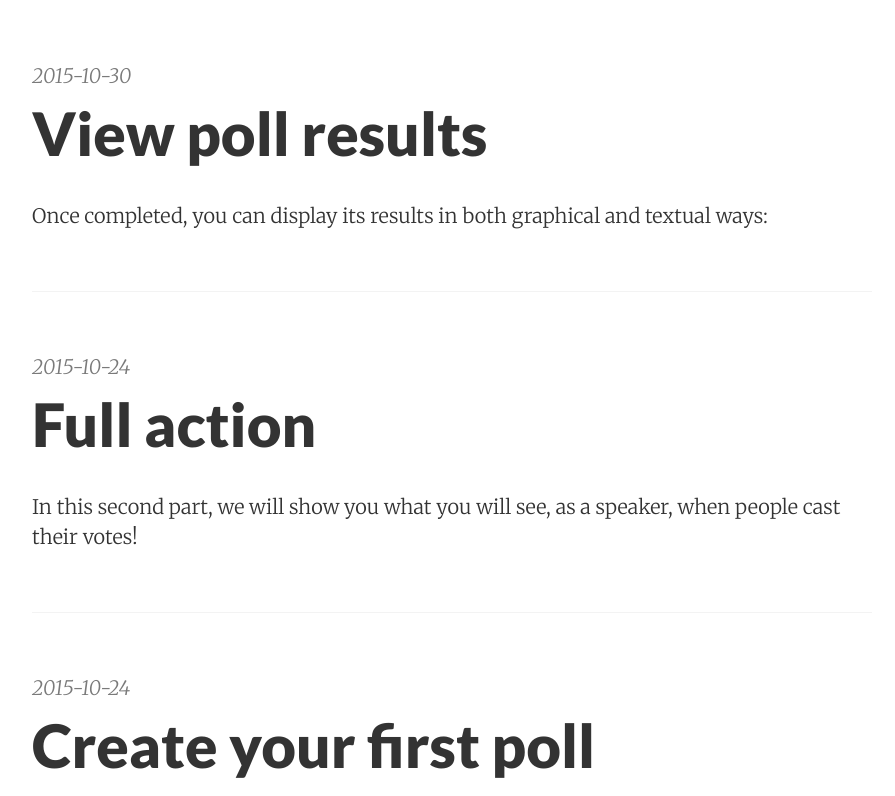
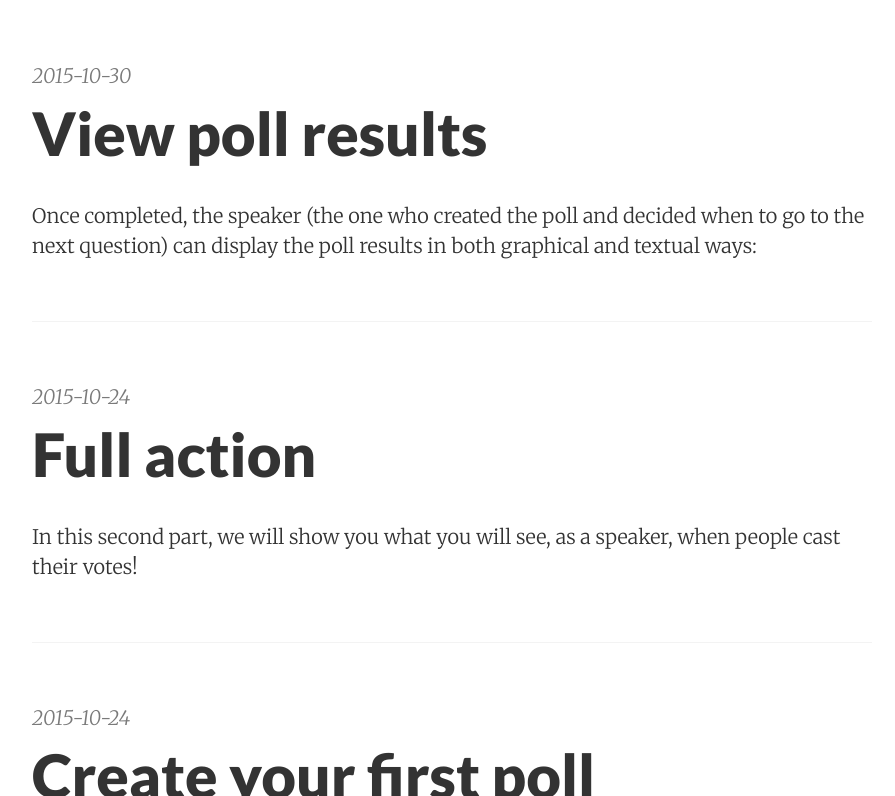
Before and after one commit to julienamacher/twebpres, a Jekyll site: the page built from index.html, in a window 1280 px wide and 900 px high, cut to the strip 104-900 px from the top of the window. Shown: the whole strip, without its empty margins (188-1083 px from the left). Built offline with Jekyll 4.4.1, drawn with Linux system fonts in a browser that asks for light colours; the list of posts is cut into pages by our own code.

Commit message:
jfuyffvyyyfyfyyyffffyfyffyfyfyfyfyu

```diff
--- a/_posts/2015-10-30-view.markdown
+++ b/_posts/2015-10-30-view.markdown
@@ -5,6 +5,6 @@ date:   2015-10-30 17:55:57
 categories: QuickPoll
 ---
 
-Once completed, you can display its results in both graphical and textual ways:
+Once completed, the speaker (the one who created the poll and decided when to go to the next question) can display the poll results in both graphical and textual ways:
 
 ![Give it a name]({{ site.url }}{{ site.baseurl }}/assets/poll_view.png)
```
Also changed, not shown: 9 other files.
